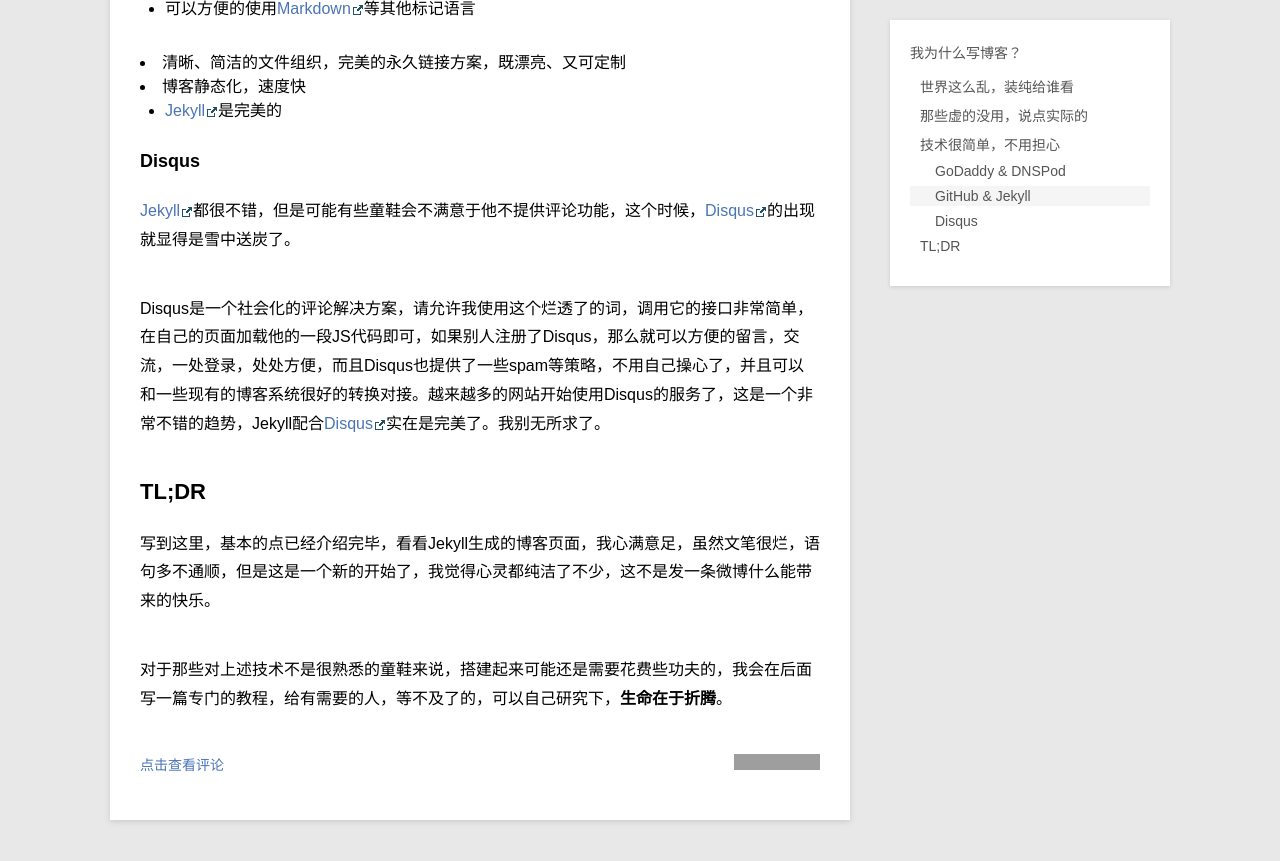
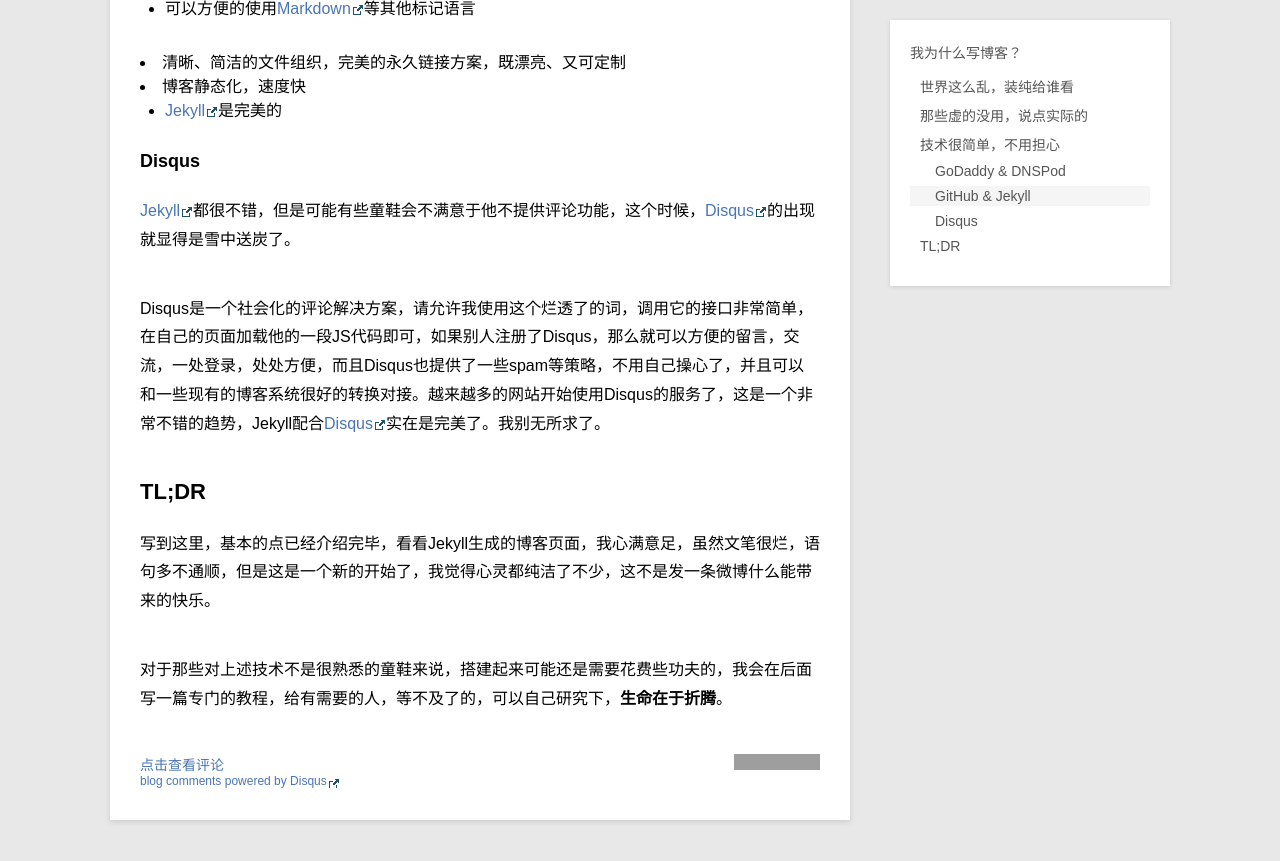
Before and after one commit to andnot/andnot.github.io, a Jekyll site: the page built from _posts/blog/2011-12-18-why-blog.md, in a window 1280 px wide and 900 px high, scrolled down 3678 px. Shown: the top 861 px of the window. Built offline with Jekyll 4.4.1, drawn with Linux system fonts in a browser that asks for light colours; Markdown is read by kramdown in place of the engine named in the settings; comment, search, counter and statistics services are not loaded; part of the change alters nothing that is shown; grey boxes are pictures that could not be loaded.

Commit message:
disqus
rt

```diff
--- a/_layouts/post.html
+++ b/_layouts/post.html
@@ -45,6 +45,18 @@ layout: default
             </div>
             <a href="#" class="comment" onclick="return false;">点击查看评论</a>
             <div id="disqus_thread"></div>
+			<script type="text/javascript">
+				/* * * CONFIGURATION VARIABLES: EDIT BEFORE PASTING INTO YOUR WEBPAGE * * */
+				var disqus_shortname = 'blog-git'; // required: replace example with your forum shortname 这个地方需要改成你配置的网站名
+				/* * * DON'T EDIT BELOW THIS LINE * * */
+				(function() {
+					var dsq = document.createElement('script'); dsq.type = 'text/javascript'; dsq.async = true;
+					dsq.src = 'http://' + disqus_shortname + '.disqus.com/embed.js';
+					(document.getElementsByTagName('head')[0] || document.getElementsByTagName('body')[0]).appendChild(dsq);
+				})();
+			</script>
+			<noscript>Please enable JavaScript to view the <a href="http://disqus.com/?ref_noscript">comments powered by Disqus.</a></noscript>
+			<a href="http://disqus.com" class="dsq-brlink">blog comments powered by <span class="logo-disqus">Disqus</span></a>
         </div>
     </div>
 
```
